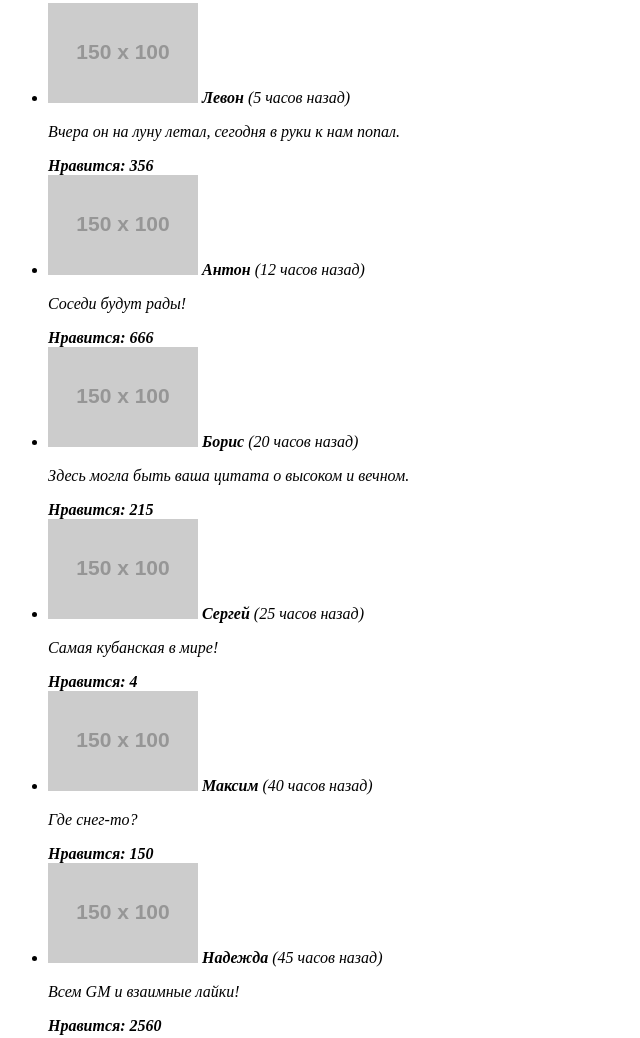
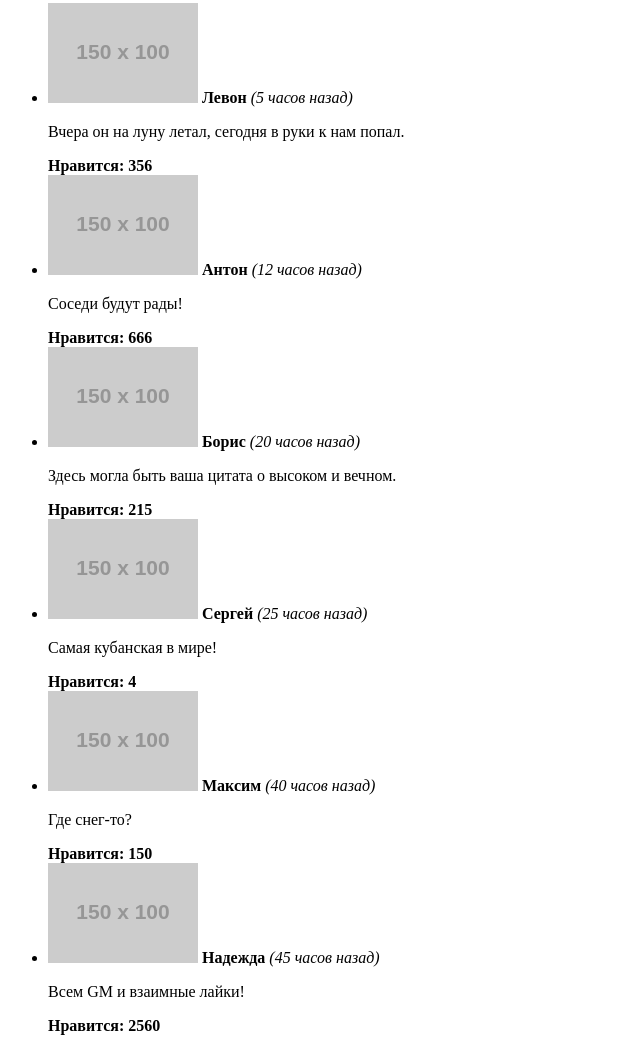
Before and after one commit to Parkh0menk0/635705-pink, a website: page source/photo.html in a window 1280 px wide. Shown: the part 459-1497 px from the top of the page, without its empty margins (0-640 px from the left). Drawn offline with Linux system fonts and the light colour scheme; placeholder pictures from the web are drawn by us.

Commit message:
Добавил закрывающий слеш тегу i на странице фотогалереи Pink

```diff
--- a/source/photo.html
+++ b/source/photo.html
@@ -46,7 +46,7 @@
         <h3 class="panorama__title">Панорама дня</h3>
         <img src="http://placehold.it/150x100">
         <strong class="panorama__author">Анна</strong>
-        <i class="panorama__time">(5 минут назад)<i>
+        <i class="panorama__time">(5 минут назад)</i>
         <p class="panorama__comment">Прыгать или нет? Напишите в коментарии свой совет и смотрите прямую трансляцию в перископе, задавайте свои вопросы!</p>
         <b class="panorama__likes">Нравится: 215</b>
       </div>
@@ -54,42 +54,42 @@
         <li class="gallery-list__item img">
           <img src="http://placehold.it/150x100">
           <strong class="img__author">Левон</strong>
-          <i class="img__time">(5 часов назад)<i>
+          <i class="img__time">(5 часов назад)</i>
           <p class="img__comment">Вчера он на луну летал, сегодня в руки к нам попал.</p>
           <b class="img__likes">Нравится: 356</b>
         </li>
         <li class="gallery-list__item img">
           <img src="http://placehold.it/150x100">
           <strong class="img__author">Антон</strong>
-          <i class="img__time">(12 часов назад)<i>
+          <i class="img__time">(12 часов назад)</i>
           <p class="img__comment">Соседи будут рады!</p>
           <b class="img__likes">Нравится: 666</b>
         </li>
         <li class="gallery-list__item img">
           <img src="http://placehold.it/150x100">
           <strong class="img__author">Борис</strong>
-          <i class="img__time">(20 часов назад)<i>
+          <i class="img__time">(20 часов назад)</i>
           <p class="img__comment">Здесь могла быть ваша цитата о высоком и вечном.</p>
           <b class="img__likes">Нравится: 215</b>
         </li>
         <li class="gallery-list__item img">
           <img src="http://placehold.it/150x100">
           <strong class="img__author">Сергей</strong>
-          <i class="img__time">(25 часов назад)<i>
+          <i class="img__time">(25 часов назад)</i>
           <p class="img__comment">Самая кубанская в мире!</p>
           <b class="img__likes">Нравится: 4</b>
         </li>
         <li class="gallery-list__item img">
           <img src="http://placehold.it/150x100">
           <strong class="img__author">Максим</strong>
-          <i class="img__time">(40 часов назад)<i>
+          <i class="img__time">(40 часов назад)</i>
           <p class="img__comment">Где снег-то?</p>
           <b class="img__likes">Нравится: 150</b>
         </li>
         <li class="gallery-list__item img">
           <img src="http://placehold.it/150x100">
           <strong class="img__author">Надежда</strong>
-          <i class="img__time">(45 часов назад)<i>
+          <i class="img__time">(45 часов назад)</i>
           <p class="img__comment">Всем GM и взаимные лайки!</p>
           <b class="img__likes">Нравится: 2560</b>
         </li>
```
